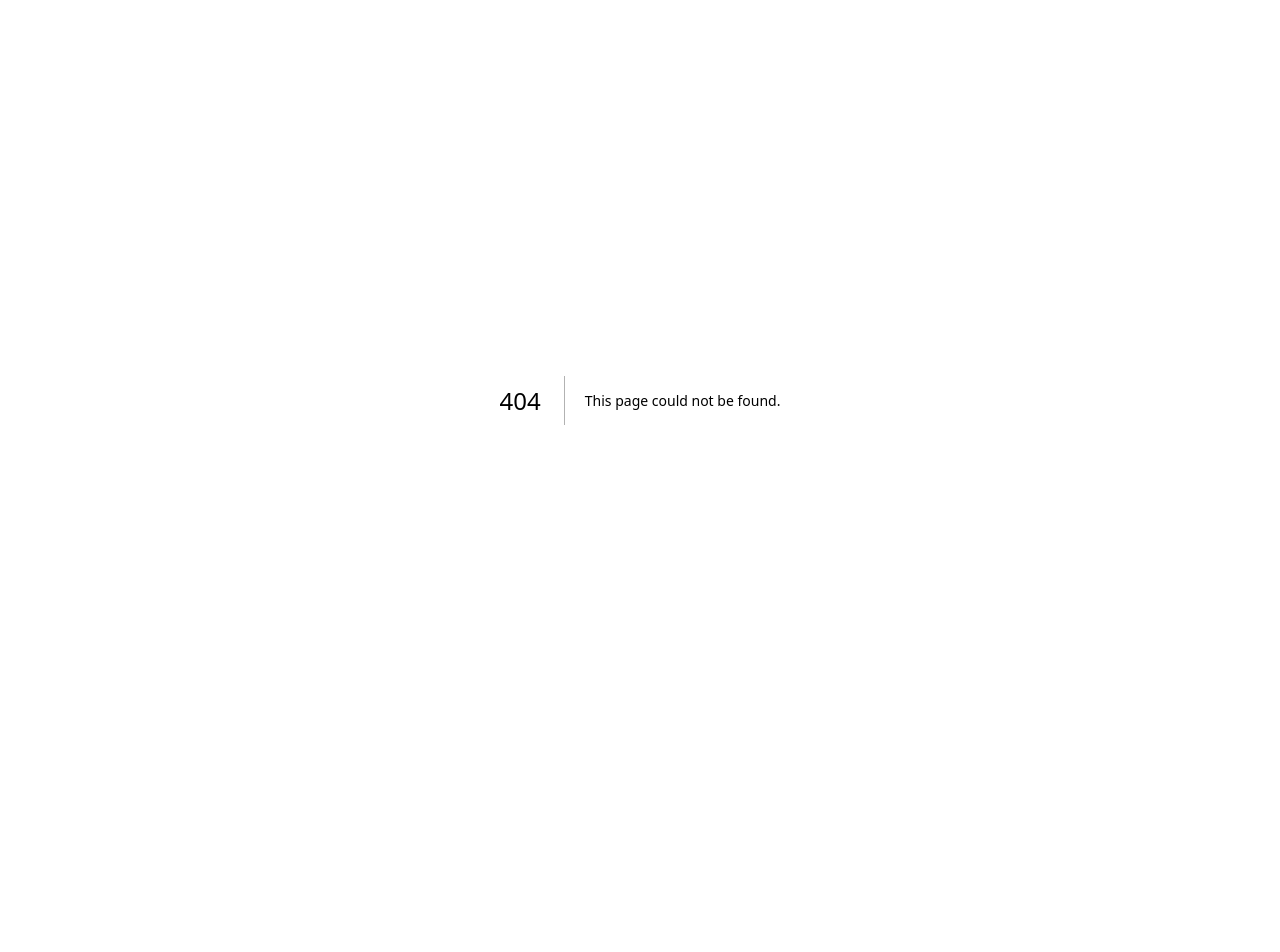
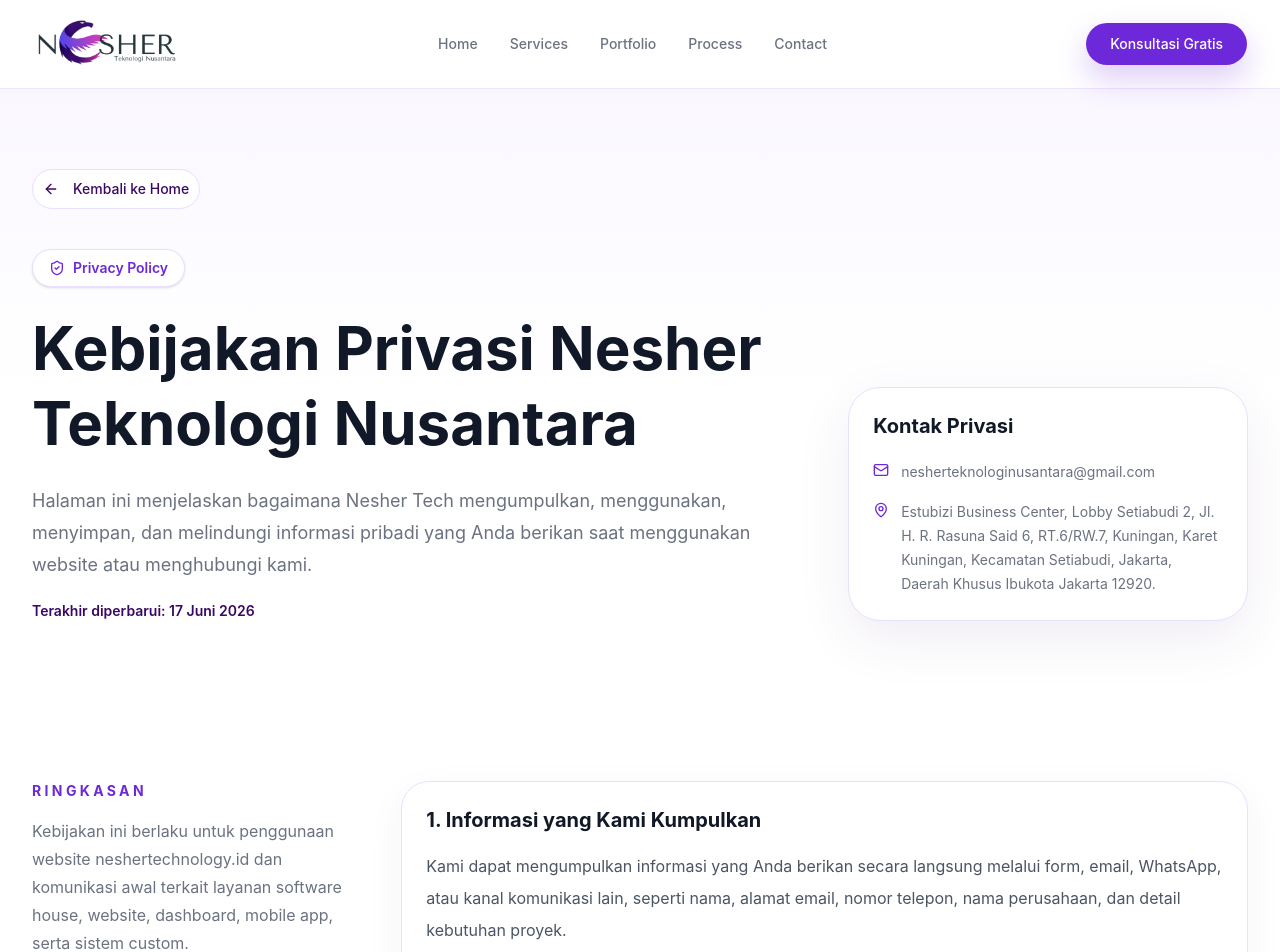
Before and after one commit to if414028/nesher-website, a Next.js app: page /privacy-policy in a window 1280 px wide. Before the commit this address had no page. Shown: the top 952 px of the page. Before the commit the page ends 800 px from the top, so only its background shows below. Built offline with nearby package versions, Linux system fonts and the light colour scheme.

Commit message:
add privacy policy page

```diff
--- /dev/null
+++ b/app/privacy-policy/page.tsx
@@ -0,0 +1,198 @@
+import type { Metadata } from "next";
+import Link from "next/link";
+import { ArrowLeft, Mail, MapPin, ShieldCheck } from "lucide-react";
+
+import { Footer } from "@/components/landing/Footer";
+import { Navbar } from "@/components/landing/Navbar";
+import { Button } from "@/components/ui/button";
+import { emailAddress, officeAddress } from "@/lib/landing-data";
+import { createPageMetadata } from "@/lib/seo";
+
+export const metadata: Metadata = createPageMetadata({
+  title: "Privacy Policy | Nesher Teknologi Nusantara",
+  description:
+    "Kebijakan privasi Nesher Teknologi Nusantara tentang pengumpulan, penggunaan, penyimpanan, dan perlindungan data pribadi pengunjung website.",
+  path: "/privacy-policy",
+  keywords: [
+    "privacy policy Nesher Tech",
+    "kebijakan privasi Nesher Teknologi Nusantara",
+    "perlindungan data pribadi",
+  ],
+});
+
+const policySections = [
+  {
+    title: "1. Informasi yang Kami Kumpulkan",
+    body: [
+      "Kami dapat mengumpulkan informasi yang Anda berikan secara langsung melalui form, email, WhatsApp, atau kanal komunikasi lain, seperti nama, alamat email, nomor telepon, nama perusahaan, dan detail kebutuhan proyek.",
+      "Kami juga dapat menerima data teknis dasar dari penggunaan website, seperti halaman yang dikunjungi, jenis perangkat, browser, alamat IP, referral, serta interaksi dengan tombol atau tautan tertentu untuk kebutuhan analitik dan pengukuran performa iklan.",
+    ],
+  },
+  {
+    title: "2. Cara Kami Menggunakan Informasi",
+    body: [
+      "Informasi digunakan untuk menanggapi pertanyaan, memberikan konsultasi, menyiapkan estimasi, menyusun proposal, mengelola komunikasi proyek, dan meningkatkan kualitas layanan Nesher Tech.",
+      "Data analitik dan konversi dapat digunakan untuk memahami efektivitas website, mengukur performa kampanye digital, dan memperbaiki pengalaman pengguna.",
+    ],
+  },
+  {
+    title: "3. Penggunaan Cookies dan Teknologi Analitik",
+    body: [
+      "Website ini dapat menggunakan cookies, Google tag, Google Ads conversion tracking, dan teknologi serupa untuk membantu analisis trafik, pengukuran konversi, serta optimasi kampanye.",
+      "Anda dapat mengatur preferensi cookies melalui pengaturan browser. Menonaktifkan cookies tertentu dapat memengaruhi sebagian fungsi atau akurasi pengukuran website.",
+    ],
+  },
+  {
+    title: "4. Berbagi Informasi dengan Pihak Ketiga",
+    body: [
+      "Kami tidak menjual data pribadi Anda. Informasi dapat diproses oleh penyedia layanan yang membantu operasional kami, seperti email, hosting, analitik, iklan, penyimpanan data, atau tools komunikasi.",
+      "Kami dapat mengungkapkan informasi apabila diperlukan untuk memenuhi kewajiban hukum, menegakkan ketentuan layanan, atau melindungi hak, keamanan, dan kepentingan Nesher Tech maupun pengguna.",
+    ],
+  },
+  {
+    title: "5. Penyimpanan dan Keamanan Data",
+    body: [
+      "Kami menyimpan data selama diperlukan untuk tujuan komunikasi, administrasi, layanan, kepatuhan hukum, atau kebutuhan bisnis yang wajar.",
+      "Kami menerapkan langkah perlindungan yang wajar untuk menjaga data dari akses, perubahan, pengungkapan, atau penghapusan yang tidak sah. Namun, tidak ada metode transmisi atau penyimpanan elektronik yang sepenuhnya bebas risiko.",
+    ],
+  },
+  {
+    title: "6. Hak dan Pilihan Anda",
+    body: [
+      "Anda dapat menghubungi kami untuk meminta akses, koreksi, pembaruan, atau penghapusan data pribadi yang Anda berikan, sejauh permintaan tersebut dapat dipenuhi berdasarkan kewajiban hukum dan kepentingan bisnis yang sah.",
+      "Anda juga dapat meminta kami menghentikan komunikasi pemasaran langsung apabila suatu saat kami mengirimkannya.",
+    ],
+  },
+  {
+    title: "7. Tautan ke Website Lain",
+    body: [
+      "Website Nesher Tech dapat memuat tautan ke layanan pihak ketiga, seperti WhatsApp, Google Maps, atau website portfolio. Kami tidak bertanggung jawab atas praktik privasi, konten, atau keamanan website pihak ketiga tersebut.",
+    ],
+  },
+  {
+    title: "8. Perubahan Kebijakan Privasi",
+    body: [
+      "Kami dapat memperbarui kebijakan privasi ini dari waktu ke waktu. Perubahan akan ditampilkan pada halaman ini dengan tanggal pembaruan terbaru.",
+    ],
+  },
+];
+
+export default function PrivacyPolicyPage() {
+  return (
+    <div className="min-h-screen bg-white font-sans">
+      <Navbar />
+      <main>
+        <section className="bg-gradient-to-b from-[#FAF7FF] via-white to-white px-4 py-16 sm:px-6 sm:py-20 lg:px-8">
+          <div className="mx-auto max-w-7xl">
+            <Button
+              asChild
+              variant="outline"
+              className="mb-10 h-10 rounded-full border-[#E9DFFF] bg-white text-[#3B0764] hover:bg-[#6D28D9] hover:text-white"
+            >
+              <Link href="/#home">
+                <ArrowLeft className="mr-2 size-4" />
+                Kembali ke Home
+              </Link>
+            </Button>
+
+            <div className="grid gap-10 lg:grid-cols-[0.66fr_0.34fr] lg:items-end">
+              <div>
+                <div className="inline-flex items-center gap-2 rounded-full border border-[#E9DFFF] bg-white px-4 py-2 text-sm font-semibold text-[#6D28D9] shadow-sm">
+                  <ShieldCheck className="size-4" />
+                  Privacy Policy
+                </div>
+                <h1 className="mt-6 text-balance text-4xl font-bold leading-tight text-[#111827] sm:text-5xl lg:text-6xl">
+                  Kebijakan Privasi Nesher Teknologi Nusantara
+                </h1>
+                <p className="mt-6 max-w-3xl text-pretty text-lg leading-8 text-[#6B7280]">
+                  Halaman ini menjelaskan bagaimana Nesher Tech mengumpulkan,
+                  menggunakan, menyimpan, dan melindungi informasi pribadi yang
+                  Anda berikan saat menggunakan website atau menghubungi kami.
+                </p>
+                <p className="mt-5 text-sm font-semibold text-[#3B0764]">
+                  Terakhir diperbarui: 17 Juni 2026
+                </p>
+              </div>
+
+              <div className="rounded-[2rem] border border-[#E9DFFF] bg-white p-6 shadow-[0_18px_55px_rgba(59,7,100,0.08)]">
+                <h2 className="text-xl font-bold text-[#111827]">
+                  Kontak Privasi
+                </h2>
+                <div className="mt-5 grid gap-4 text-sm leading-6 text-[#6B7280]">
+                  <a
+                    href={`mailto:${emailAddress}`}
+                    className="flex items-start gap-3 transition hover:text-[#6D28D9]"
+                  >
+                    <Mail className="mt-0.5 size-4 shrink-0 text-[#6D28D9]" />
+                    {emailAddress}
+                  </a>
+                  <p className="flex items-start gap-3">
+                    <MapPin className="mt-0.5 size-4 shrink-0 text-[#6D28D9]" />
+                    {officeAddress}
+                  </p>
+                </div>
+              </div>
+            </div>
+          </div>
+        </section>
+
+        <section className="bg-white px-4 py-20 sm:px-6 lg:px-8">
+          <div className="mx-auto grid max-w-7xl gap-10 lg:grid-cols-[0.28fr_0.72fr]">
+            <aside className="lg:sticky lg:top-28 lg:self-start">
+              <p className="text-sm font-bold uppercase tracking-[0.24em] text-[#6D28D9]">
+                Ringkasan
+              </p>
+              <p className="mt-4 text-base leading-7 text-[#6B7280]">
+                Kebijakan ini berlaku untuk penggunaan website
+                neshertechnology.id dan komunikasi awal terkait layanan
+                software house, website, dashboard, mobile app, serta sistem
+                custom.
+              </p>
+            </aside>
+
+            <div className="grid gap-5">
+              {policySections.map((section) => (
+                <article
+                  key={section.title}
+                  className="rounded-[1.75rem] border border-[#E9DFFF] bg-white p-6 shadow-[0_12px_38px_rgba(59,7,100,0.05)]"
+                >
+                  <h2 className="text-xl font-bold text-[#111827]">
+                    {section.title}
+                  </h2>
+                  <div className="mt-4 grid gap-4">
+                    {section.body.map((paragraph) => (
+                      <p
+                        key={paragraph}
+                        className="text-base leading-8 text-[#4B5563]"
+                      >
+                        {paragraph}
+                      </p>
+                    ))}
+                  </div>
+                </article>
+              ))}
+
+              <article className="rounded-[1.75rem] border border-[#E9DFFF] bg-[#FAF7FF] p-6">
+                <h2 className="text-xl font-bold text-[#111827]">
+                  9. Hubungi Kami
+                </h2>
+                <p className="mt-4 text-base leading-8 text-[#4B5563]">
+                  Untuk pertanyaan, permintaan, atau klarifikasi terkait
+                  kebijakan privasi ini, silakan hubungi Nesher Tech melalui{" "}
+                  <a
+                    href={`mailto:${emailAddress}`}
+                    className="font-semibold text-[#6D28D9] hover:text-[#3B0764]"
+                  >
+                    {emailAddress}
+                  </a>
+                  .
+                </p>
+              </article>
+            </div>
+          </div>
+        </section>
+      </main>
+      <Footer />
+    </div>
+  );
+}
--- a/app/sitemap.ts
+++ b/app/sitemap.ts
@@ -19,6 +19,12 @@
       changeFrequency: "monthly",
       priority: 0.9,
     },
+    {
+      url: absoluteUrl("/privacy-policy"),
+      lastModified: new Date("2026-06-17"),
+      changeFrequency: "yearly",
+      priority: 0.5,
+    },
   ];
 
   const portfolioRoutes: MetadataRoute.Sitemap = portfolioItems.map((item) => ({
--- a/components/landing/Footer.tsx
+++ b/components/landing/Footer.tsx
@@ -84,6 +84,12 @@
             >
               www.neshertechnology.id
             </a>
+            <Link
+              href="/privacy-policy"
+              className="transition hover:text-[#6D28D9]"
+            >
+              Privacy Policy
+            </Link>
           </div>
         </div>
       </div>
--- a/lib/landing-data.ts
+++ b/lib/landing-data.ts
@@ -1,5 +1,5 @@
 export const whatsappUrl = "https://wa.me/6285121069310";
-export const emailAddress = "hello@neshertechnology.com";
+export const emailAddress = "nesherteknologinusantara@gmail.com";
 export const officeAddress =
   "Estubizi Business Center, Lobby Setiabudi 2, Jl. H. R. Rasuna Said 6, RT.6/RW.7, Kuningan, Karet Kuningan, Kecamatan Setiabudi, Jakarta, Daerah Khusus Ibukota Jakarta 12920.";
 export const officeMapUrl =
--- a/lib/seo.ts
+++ b/lib/seo.ts
@@ -6,7 +6,7 @@
   name: "Nesher Teknologi Nusantara",
   shortName: "Nesher Tech",
   url: siteUrl,
-  email: "hello@neshertechnology.com",
+  email: "nesherteknologinusantara@gmail.com",
   whatsapp: "https://wa.me/6285121069310",
   description:
     "Nesher Teknologi Nusantara adalah software house Indonesia untuk jasa pembuatan website, web application, dashboard bisnis, mobile app, UI/UX design, dan sistem custom.",
```
